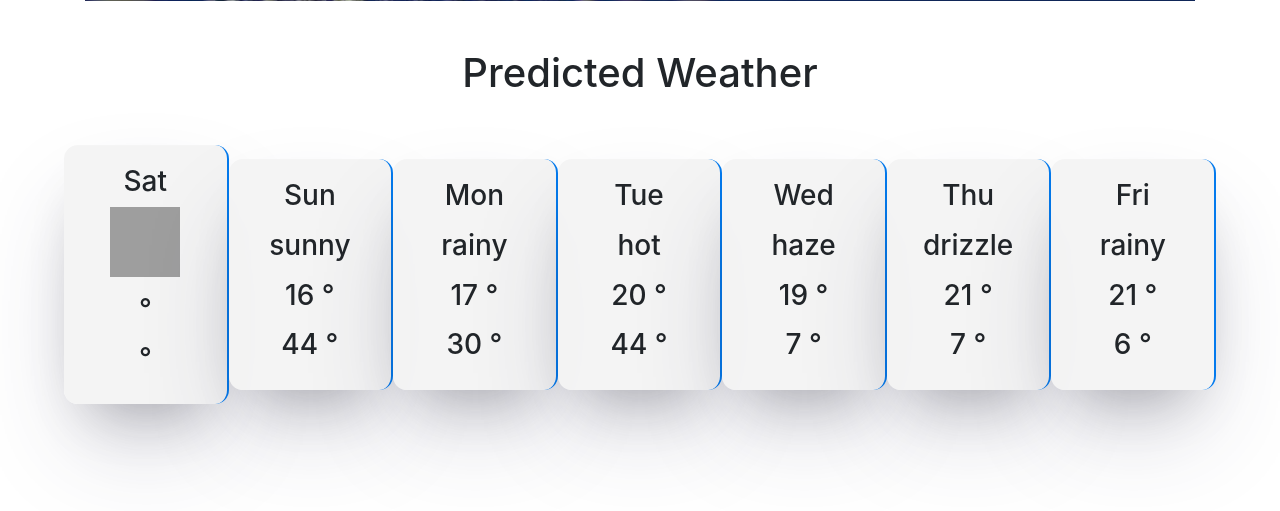
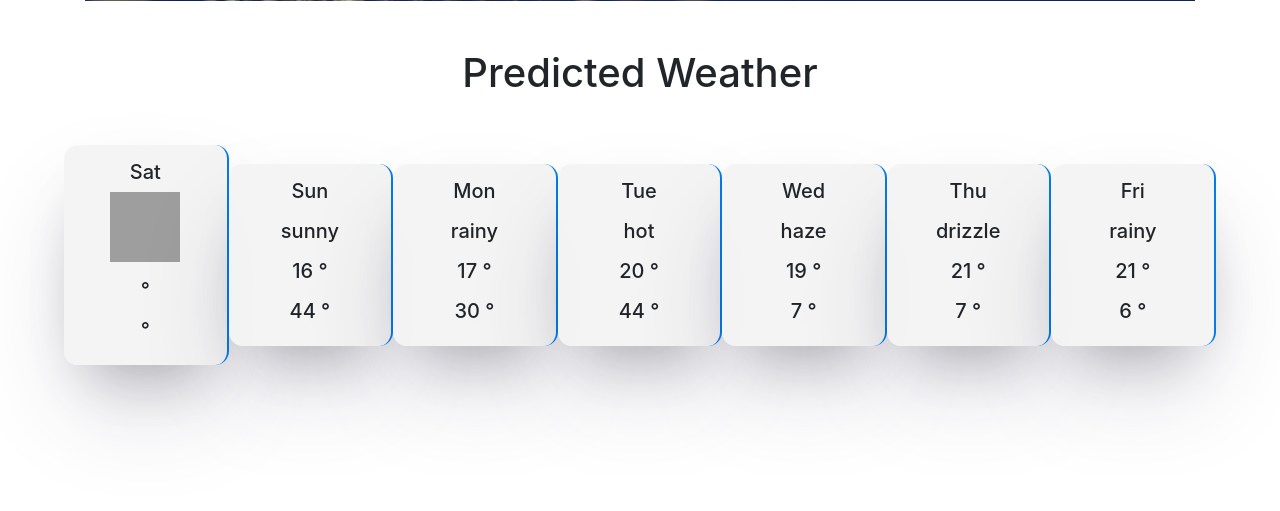
Before and after one commit to root4417/weather-app, a Django app: page / in a window 1280 px wide. Shown: the part 502-1013 px from the top of the page. After the commit the page ends 928 px from the top, so only its background shows below. Run offline with Django 3.2, Linux system fonts and the light colour scheme; data comes from the database, SQL or seed files in the repository; data that the repository does not hold is empty; some libraries are stand-ins or nearby versions; grey boxes are pictures that could not be loaded.

Commit message:
first commit

```diff
--- a/weather/templates/index.html
+++ b/weather/templates/index.html
@@ -64,12 +64,15 @@
             max-width: 200px;
             overflow-y: hidden;
             overflow-x: hidden;
-            padding: 20px!important;
+            padding: 15px!important;
             /*box-shadow: rgba(17, 17, 26, 0.05) 0 4px 16px, rgba(17, 17, 26, 0.05) 0 8px 32px;*/
             box-shadow: rgba(255, 255, 255, 0.1) 0px 1px 1px 0px inset, rgba(50, 50, 93, 0.25) 0px 50px 100px -20px, rgba(0, 0, 0, 0.3) 0px 30px 60px -30px;
         }
         .next-day-our-data .wi {
-            font-size: 75px;
+            font-size: 60px;
+        }
+        .title-text {
+            font-size: 20px;
         }
     </style>
 </head>
@@ -124,15 +127,15 @@
 
     {% for value in data %}
         <div class="next-day-our-data" id="{{ value.number }}">
-            <h3>{{ value.day|lower|capfirst }}</h3>
+            <h3 class="title-text">{{ value.day|lower|capfirst }}</h3>
             {% if forloop.counter0 == 0 %}
                 <img src="http://openweathermap.org/img/w/{{ value.icon }}.png" alt="" style="width: 70px; height: 70px;">
             {% else %}
                 {% autoescape off %}{{ value.icon }}{% endautoescape %}
             {% endif %}
-            <h3 class="mt-3">{{ value.description }}</h3>
-            <h3 class="mt-3">{{ value.temperature }} &#176;</h3>
-            <h3 class="mt-3">{{ value.humidity }} &#176;</h3>
+            <h3 class="mt-3 title-text">{{ value.description }}</h3>
+            <h3 class="mt-3 title-text">{{ value.temperature }} &#176;</h3>
+            <h3 class="mt-3 title-text">{{ value.humidity }} &#176;</h3>
         </div>
     {% endfor %}
 
```
